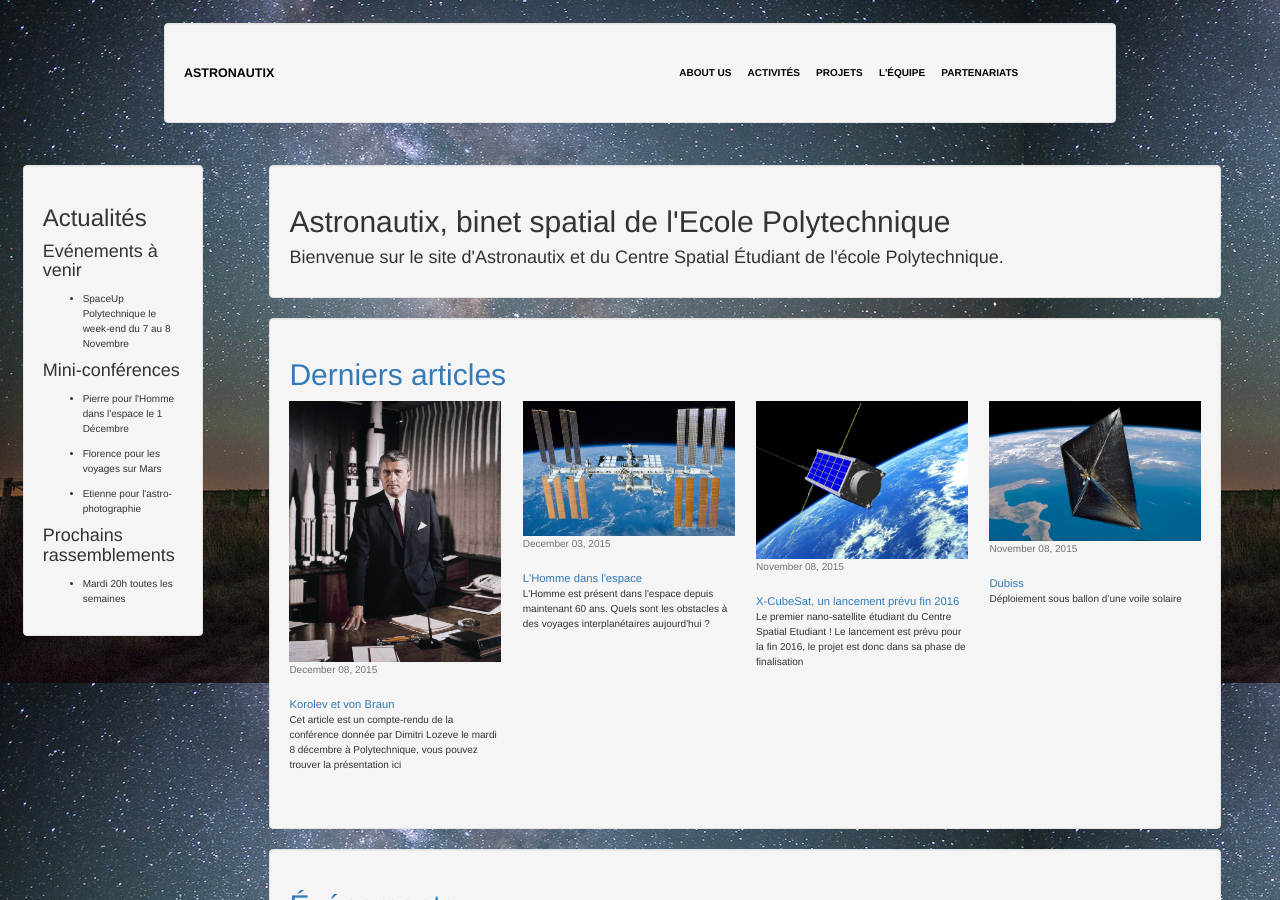
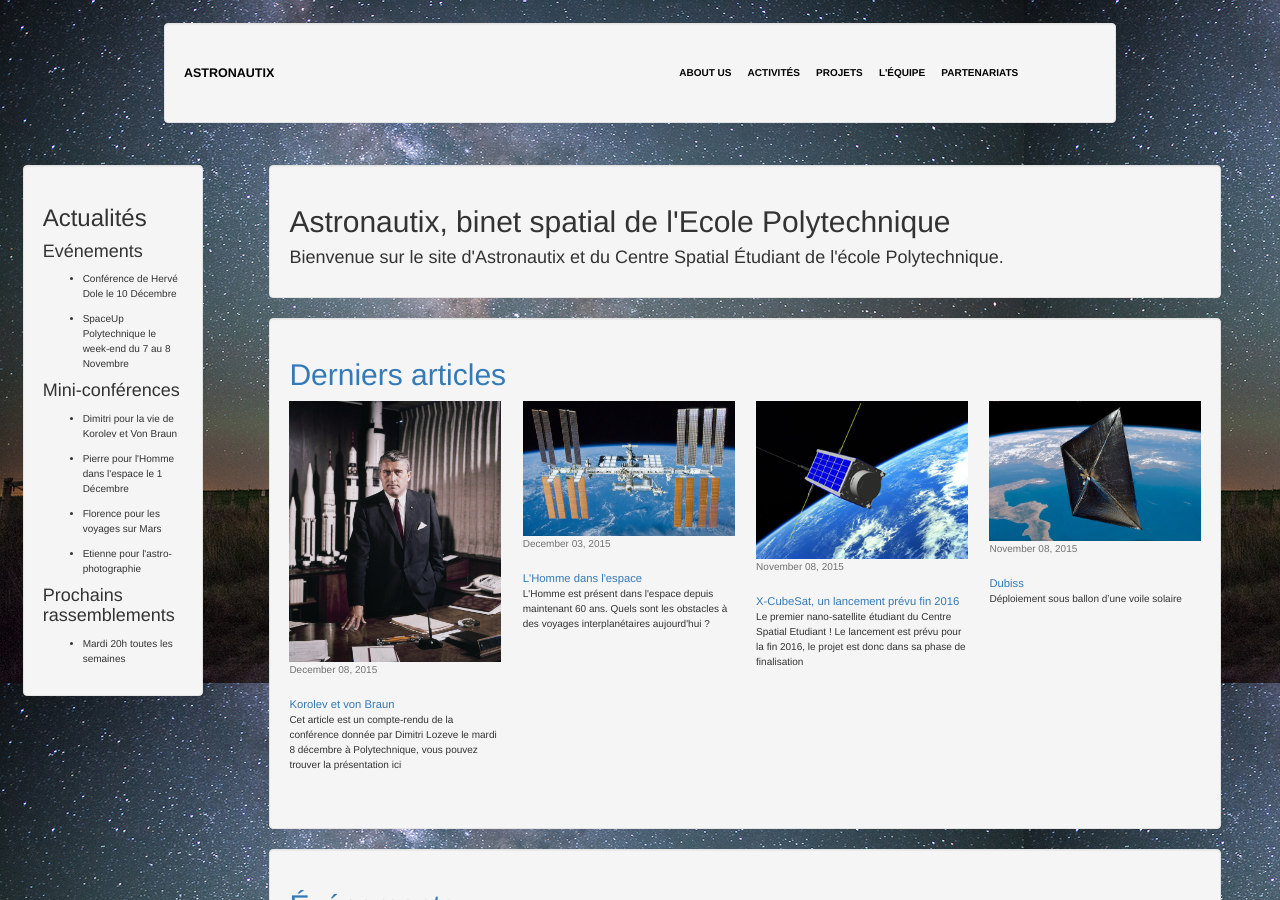
Before and after one commit to astronautix-cse-polytechnique/astronautix-cse-polytechnique.github.io, a Jekyll site: the page built from index.md, in a window 1280 px wide and 900 px high. Built offline with Jekyll 4.4.1, drawn with Linux system fonts in a browser that asks for light colours.

Commit message:
Update sidebar.yml

```diff
--- a/_data/sidebar.yml
+++ b/_data/sidebar.yml
@@ -1,12 +1,14 @@
 #Site sidebar
 
 
-- title: Evénements à venir
+- title: Evénements
   events:
+      - description: Conférence de Hervé Dole le 10 Décembre
       - description: SpaceUp Polytechnique le week-end du 7 au 8 Novembre
 
 - title: Mini-conférences
   events:
+    - description: Dimitri pour la vie de Korolev et Von Braun
     - description: Pierre pour l'Homme dans l'espace le 1 Décembre
     - description: Florence pour les voyages sur Mars
     - description: Etienne pour l'astro-photographie
```
